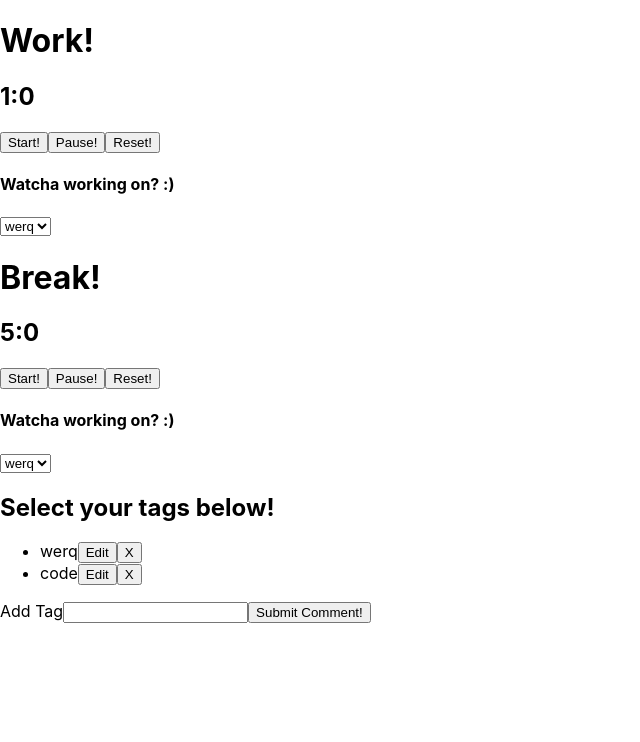
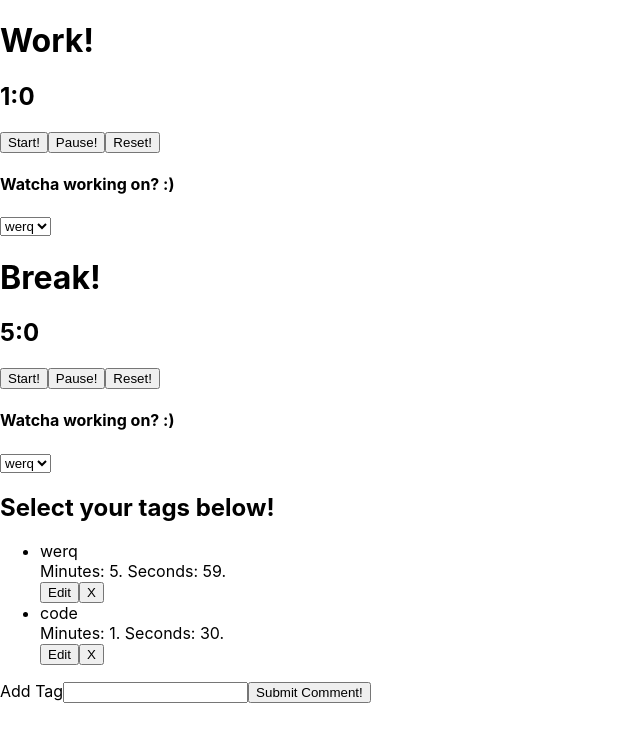
Before and after one commit to zacbennett/pomodoro, a React (Create React App) app: page / in a window 1280 px wide. Shown: the top 742 px of the page, without its empty margins (0-640 px from the left). Built offline with nearby package versions, Linux system fonts and the light colour scheme.

Commit message:
added stats for tags

```diff
--- a/src/Pomodoro.js
+++ b/src/Pomodoro.js
@@ -8,14 +8,15 @@ class Pomodoro extends Component {
 
     this.state = {
       listOfTags: [
-        { title: 'werq', minutes: 0, seconds: 0 },
-        { title: 'code', minutes: 0, seconds: 0 }
+        { title: 'werq', minutes: 5, seconds: 59 },
+        { title: 'code', minutes: 1, seconds: 30 }
       ]
     };
 
     this.addTag = this.addTag.bind(this);
     this.editTag = this.editTag.bind(this);
     this.deleteTag = this.deleteTag.bind(this);
+    this.incrementTagTimer = this.incrementTagTimer.bind(this);
   }
 
   addTag(newTag) {
@@ -23,6 +24,18 @@ class Pomodoro extends Component {
       return { listOfTags: [...state.listOfTags, { title: newTag, minutes: 0, seconds: 0 }] };
     });
   }
+
+  incrementTagTimer(tagName,newMinutes,newSeconds){
+    let copyOfState = [...this.state.listOfTags]
+
+    for(let elem of copyOfState){
+      if(elem.title === tagName){
+        elem.minutes = newMinutes;
+        elem.seconds = newSeconds;
+      }
+    }
+
+    this.setState({listOfTags: copyOfState})  }
 
   editTag(newTagName,oldTagName){
 
@@ -56,7 +69,7 @@ class Pomodoro extends Component {
   render() {
     return (
       <div className="pomodoro">
-        <Timer minutes={1} title="Work!" listOfTags={this.state.listOfTags}/>
+        <Timer minutes={1} title="Work!" listOfTags={this.state.listOfTags} incrementTagTimer={this.incrementTagTimer}/>
         <Timer minutes={5} title="Break!" listOfTags={this.state.listOfTags} />
         <TagsSection listOfTags={this.state.listOfTags} addTag={this.addTag} editTag={this.editTag} deleteTag={this.deleteTag}/>
       </div>
--- a/src/Tag.js
+++ b/src/Tag.js
@@ -39,10 +39,12 @@ class Tag extends Component {
       <button onClick={this.handleEdit}>Save Changes</button>
     </form>)
 
-
     return (
       <li className="tags" >
         {this.props.name}
+        <br/>
+        Minutes: {this.props.minutes}. Seconds: {this.props.seconds}.
+        <br/>
         <button onClick={this.showEdit}>Edit</button>
         <button onClick={this.handleDelete}>X</button>
         <br/>
--- a/src/TagsSection.js
+++ b/src/TagsSection.js
@@ -21,7 +21,7 @@ class TagsSection extends Component {
   }
 
   deleteTag(tagName) {
-    console.log('tag section component',tagName)
+    console.log('tag section component', tagName);
 
     this.props.deleteTag(tagName);
   }
@@ -38,7 +38,14 @@ class TagsSection extends Component {
 
   render() {
     let listOfTags = this.props.listOfTags.map(item => (
-      <Tag name={item.title} key={item.title} editTag={this.editTag} deleteTag={this.deleteTag}/>
+      <Tag
+        name={item.title}
+        key={item.title}
+        editTag={this.editTag}
+        deleteTag={this.deleteTag}
+        minutes={item.minutes}
+        seconds={item.seconds}
+      />
     ));
 
     return (
--- a/src/Timer.js
+++ b/src/Timer.js
@@ -4,7 +4,7 @@ class Timer extends Component {
   constructor(props) {
     super(props)
 
-    this.state = { minutes: this.props.minutes, seconds: 0, timerOn: false, currTag: ''};
+    this.state = { minutes: this.props.minutes, seconds: 0, timerOn: false, currTag: 'werq'};
     this.handleStart = this.handleStart.bind(this)
     this.handlePause = this.handlePause.bind(this)
     this.handleTimer = this.handleTimer.bind(this)
@@ -14,10 +14,23 @@ class Timer extends Component {
   }
 
   incrementTagTimer(){
+    let currTag = this.props.listOfTags.filter((item) => item.title === this.state.currTag)
+    let newMinutes;
+    let newSeconds;
 
+    if(currTag[0].seconds === 59){
+        newMinutes = currTag[0].minutes + 1;
+        newSeconds = 0;
+    }else{
+        newMinutes = currTag[0].minutes;
+        newSeconds = ++currTag[0].seconds;
+    }
+
+    this.props.incrementTagTimer(this.state.currTag,newMinutes,newSeconds)
   }
   handleChange(evt) {
-    this.setState({ [evt.target.name]: evt.target.value });
+    // debugger;
+    this.setState({ currTag: evt.target.value });
   }
 
   handleTimer() {
@@ -72,7 +85,7 @@ class Timer extends Component {
 
   render() {
 
-    let selectTags = this.props.listOfTags.map(item => <option value={item.title} key={item.title}>{item.title}</option>)
+    let selectTags = this.props.listOfTags.map(item => <option value={item.title} key={item.title} name={item.title}>{item.title}</option>)
 
     return (
       <div className="timer">
```
Also changed, not shown: 1 other file (tests, documents, lock files or other folders).
